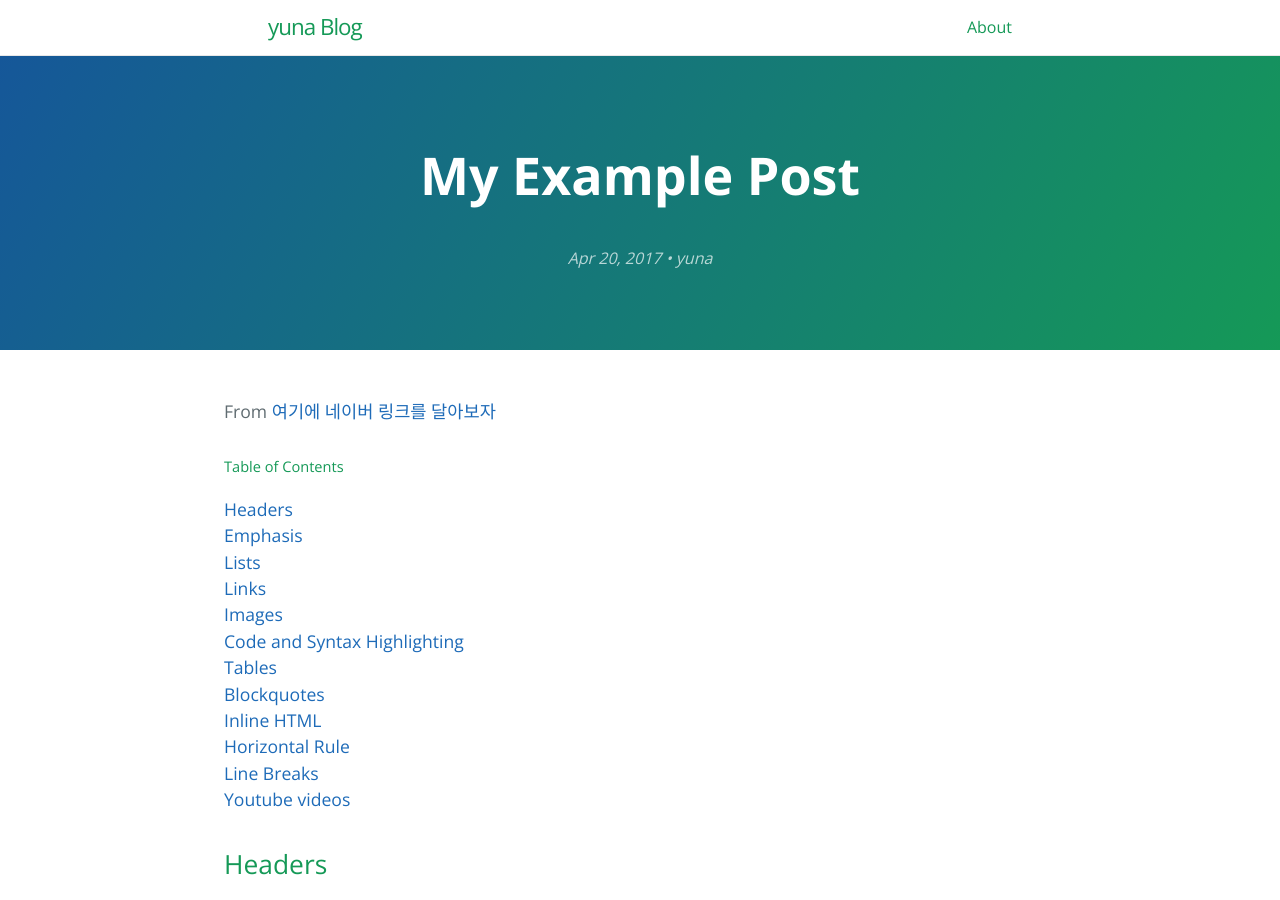
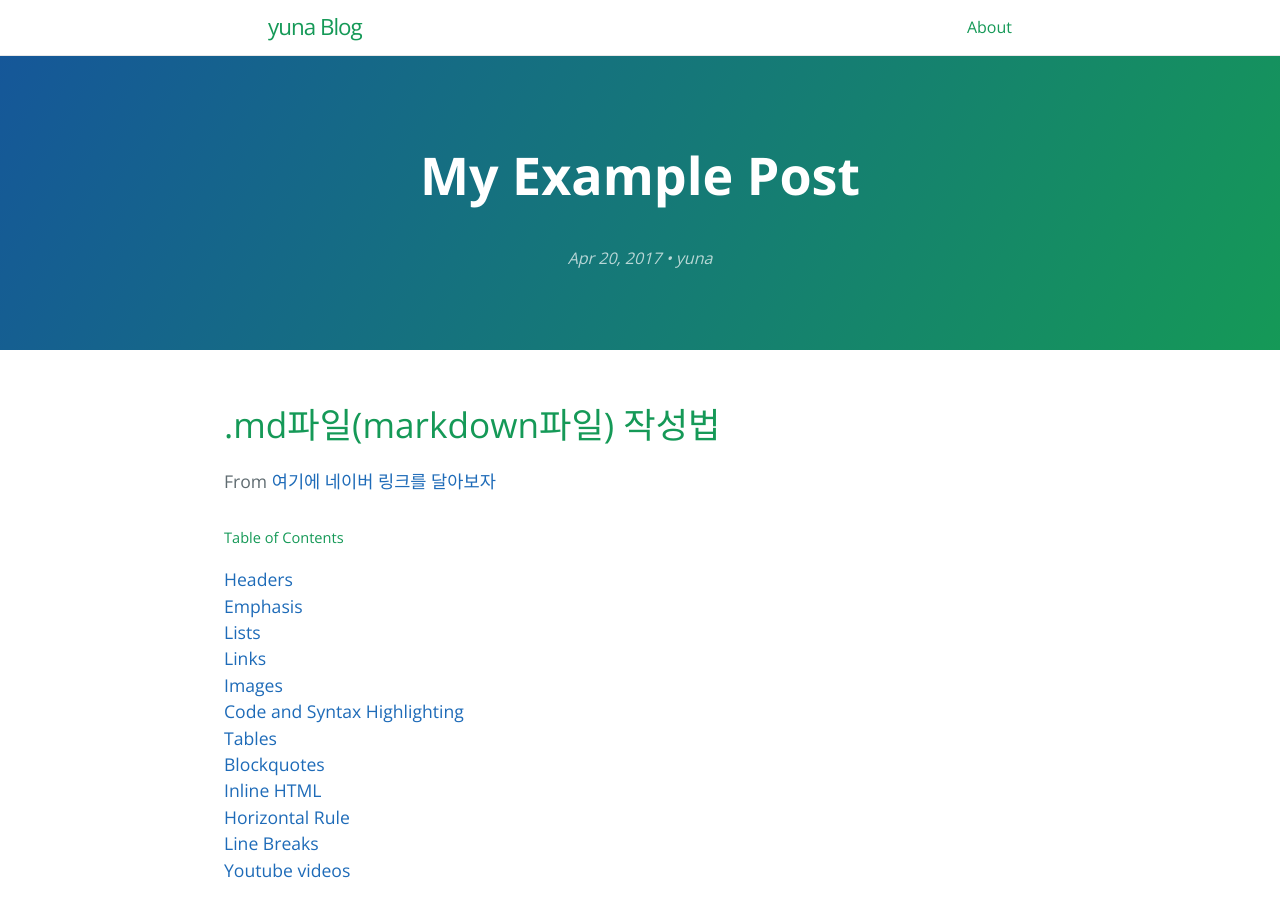
Before and after one commit to zzingyuna/test_site.github.io, a Jekyll site: the page built from _posts/2017-04-20-my-example-post.md, in a window 1280 px wide and 900 px high. Built offline with Jekyll 4.4.1, drawn with Linux system fonts in a browser that asks for light colours.

Commit message:
Update 2017-04-20-my-example-post.md

```diff
--- a/_posts/2017-04-20-my-example-post.md
+++ b/_posts/2017-04-20-my-example-post.md
@@ -1,6 +1,8 @@
 ---
 layout: post
 ---
+
+# .md파일(markdown파일) 작성법
 
 
 From [여기에 네이버 링크를 달아보자](https://www.naver.com)
```
